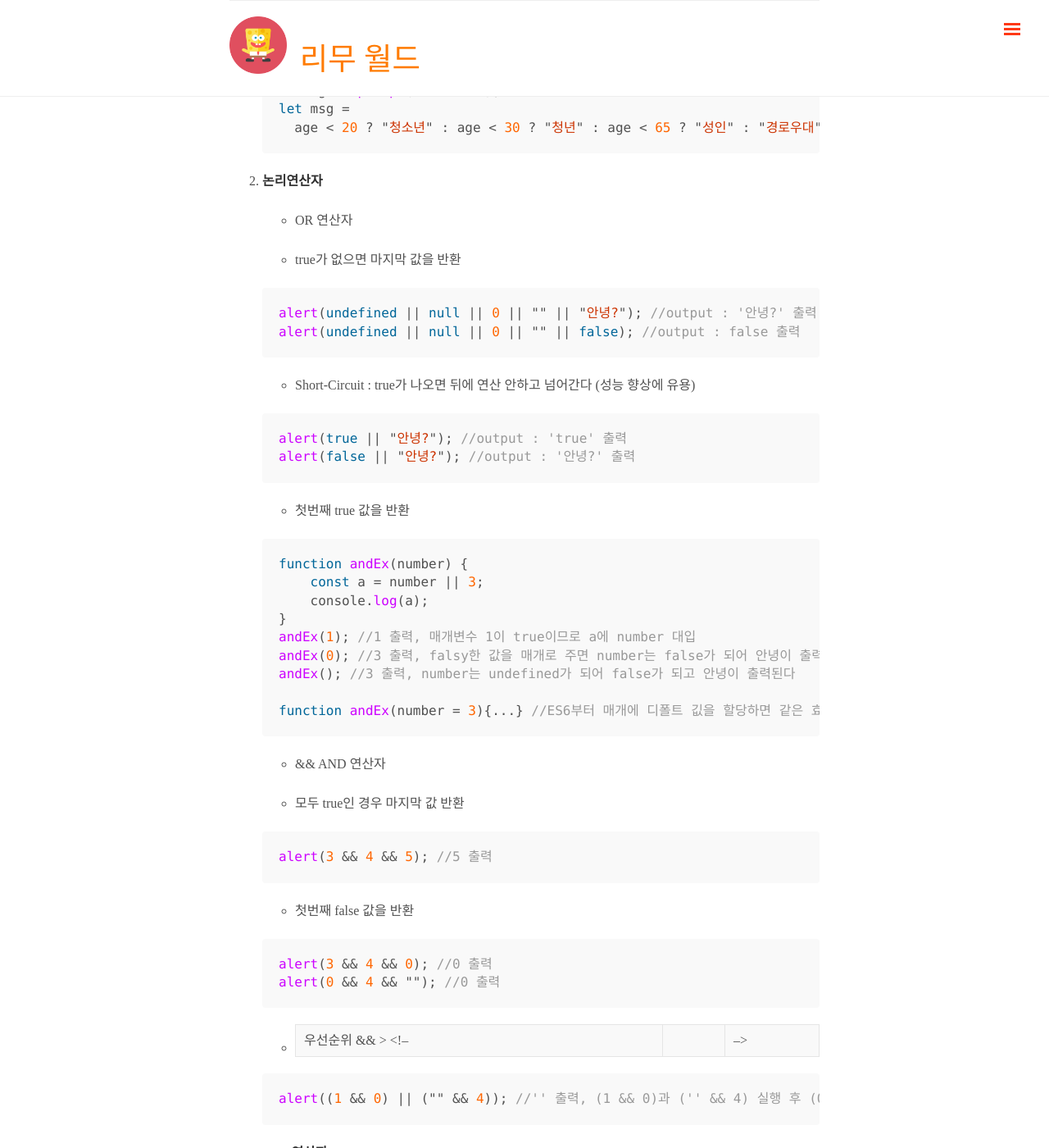
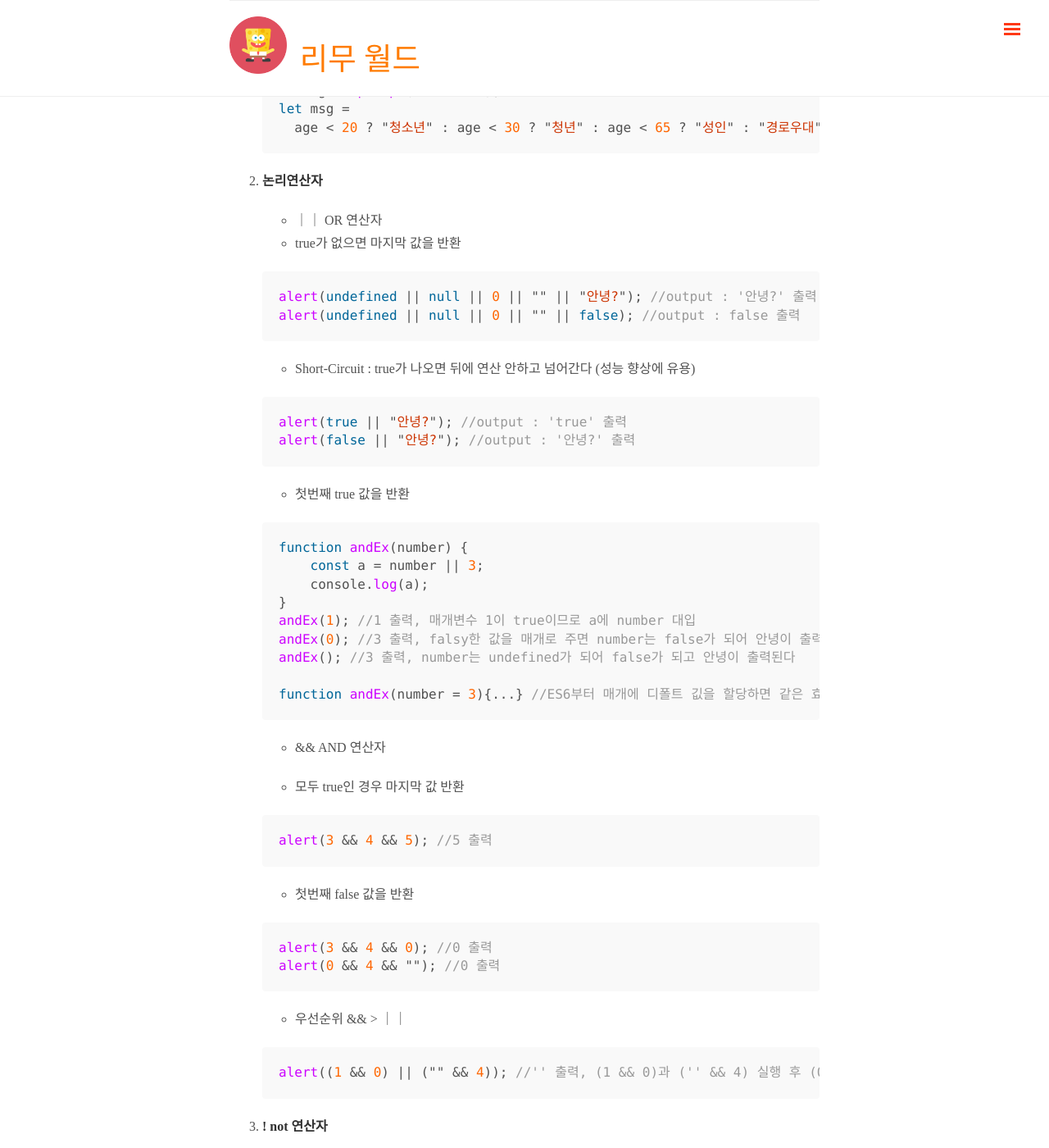
Before and after one commit to limunosekai/limunosekai.github.io, a Jekyll site: the page built from _posts/javascript/2020-12-15-js-day-2.md, in a window 1280 px wide and 1400 px high, scrolled down 351 px. Shown: the whole window at 82% size. Built offline with Jekyll 4.4.1, drawn with Linux system fonts in a browser that asks for light colours; nearby versions of some CDN libraries; some web fonts are replaced; comment, search, counter and statistics services are not loaded.

Commit message:
오류 수정

````diff
--- a/_posts/javascript/2020-12-15-js-day-2.md
+++ b/_posts/javascript/2020-12-15-js-day-2.md
@@ -23,7 +23,7 @@ comments: true
 
 2. **논리연산자**
 
-   - <!--||--> OR 연산자
+   - ｜｜ OR 연산자
    - true가 없으면 마지막 값을 반환
 
    ```javascript
@@ -67,7 +67,7 @@ comments: true
    alert(0 && 4 && ""); //0 출력
    ```
 
-   - 우선순위 && >  <!--||-->
+   - 우선순위 && > ｜｜
 
    ```javascript
    alert((1 && 0) || ("" && 4)); //'' 출력, (1 && 0)과 ('' && 4) 실행 후 (0 || '') 실행
````
Also changed, not shown: _posts/java/2020-12-15-java-day-11.md (+2 -2 lines).
